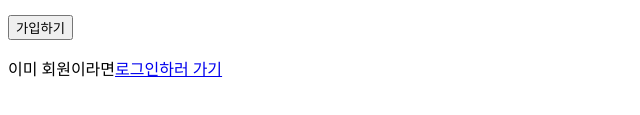
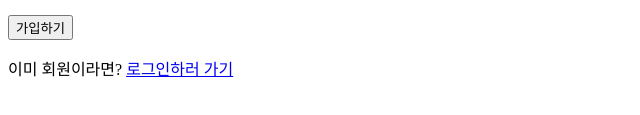
Before and after one commit to jiwonnayoung/groomhomework, a plain HTML site: page signup.html in a window 1280 px wide. Shown: the part 189-304 px from the top of the page, 0-640 px from the left. Drawn offline with Linux system fonts and the light colour scheme.

Commit message:
signup file modify

```diff
--- a/signup.html
+++ b/signup.html
@@ -21,6 +21,6 @@
 
             <button type="submit">가입하기</button>
         </form>
-        <p>이미 회원이라면<a href="login.html">로그인하러 가기</a></p>
+        <p>이미 회원이라면? <a href="login.html">로그인하러 가기</a></p>
     </body>
 </html>
```
